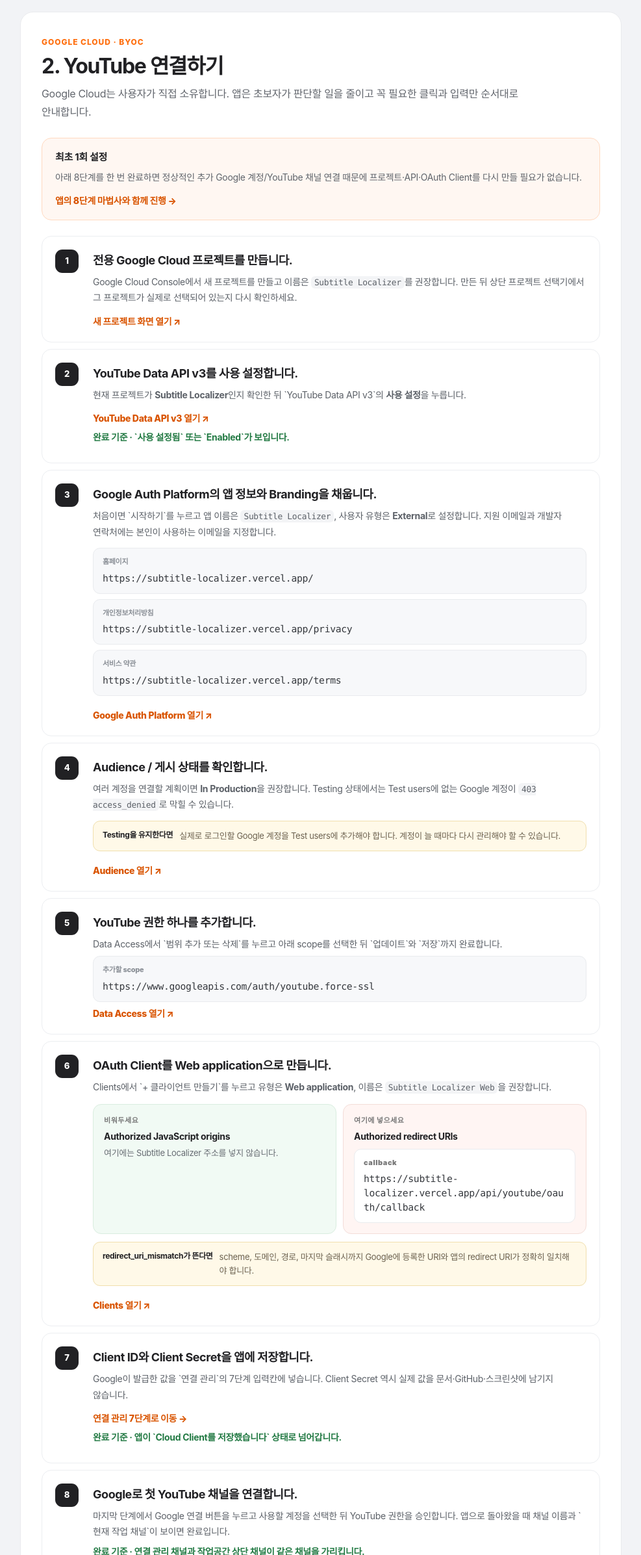
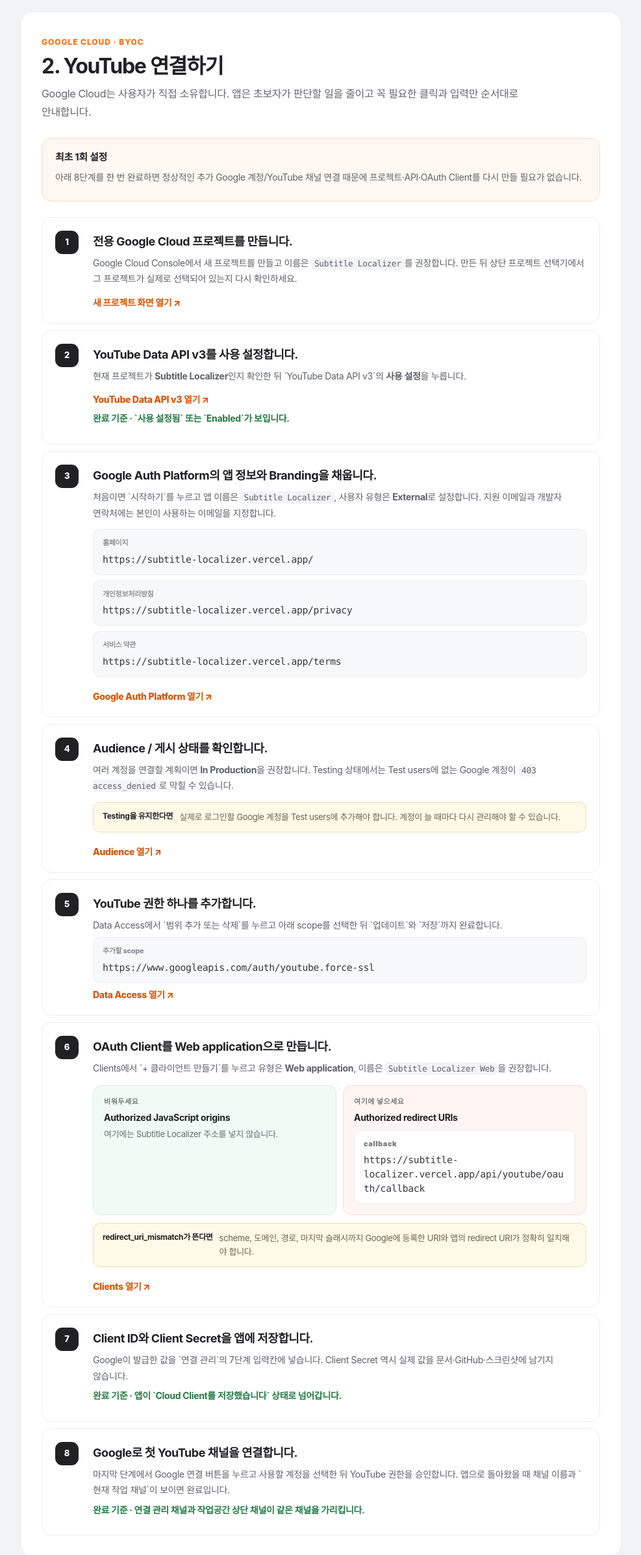
Before and after one commit to paran-coder/subtitle-localizer, a Next.js app: page /guide in a window 1280 px wide. Shown: the part 2430-4823 px from the top of the page at 65% size, without its empty margins (273-1260 px from the left). Built offline with nearby package versions, Linux system fonts and the light colour scheme; no server answers.

Commit message:
ui: remove redundant YouTube guide links

```diff
--- a/app/guide/page.tsx
+++ b/app/guide/page.tsx
@@ -85,7 +85,7 @@
 
         <section id="youtube" className="guide-section">
           <div className="guide-section-head"><span>GOOGLE CLOUD · BYOC</span><h2>2. YouTube 연결하기</h2><p>Google Cloud는 사용자가 직접 소유합니다. 앱은 초보자가 판단할 일을 줄이고 꼭 필요한 클릭과 입력만 순서대로 안내합니다.</p></div>
-          <div className="guide-callout is-orange"><strong>최초 1회 설정</strong><p>아래 8단계를 한 번 완료하면 정상적인 추가 Google 계정/YouTube 채널 연결 때문에 프로젝트·API·OAuth Client를 다시 만들 필요가 없습니다.</p><a href="/connections?setup=youtube&return=/guide">앱의 8단계 마법사와 함께 진행 →</a></div>
+          <div className="guide-callout is-orange"><strong>최초 1회 설정</strong><p>아래 8단계를 한 번 완료하면 정상적인 추가 Google 계정/YouTube 채널 연결 때문에 프로젝트·API·OAuth Client를 다시 만들 필요가 없습니다.</p></div>
 
           <div className="guide-steps">
             <Step number={1} title="전용 Google Cloud 프로젝트를 만듭니다."><p>Google Cloud Console에서 새 프로젝트를 만들고 이름은 <code>Subtitle Localizer</code>를 권장합니다. 만든 뒤 상단 프로젝트 선택기에서 그 프로젝트가 실제로 선택되어 있는지 다시 확인하세요.</p><a className="guide-action-link" href="https://console.cloud.google.com/projectcreate" target="_blank" rel="noreferrer">새 프로젝트 화면 열기 ↗</a></Step>
@@ -94,7 +94,7 @@
             <Step number={4} title="Audience / 게시 상태를 확인합니다."><p>여러 계정을 연결할 계획이면 <strong>In Production</strong>을 권장합니다. Testing 상태에서는 Test users에 없는 Google 계정이 <code>403 access_denied</code>로 막힐 수 있습니다.</p><div className="guide-note"><strong>Testing을 유지한다면</strong><span>실제로 로그인할 Google 계정을 Test users에 추가해야 합니다. 계정이 늘 때마다 다시 관리해야 할 수 있습니다.</span></div><a className="guide-action-link" href="https://console.cloud.google.com/auth/audience" target="_blank" rel="noreferrer">Audience 열기 ↗</a></Step>
             <Step number={5} title="YouTube 권한 하나를 추가합니다."><p>Data Access에서 `범위 추가 또는 삭제`를 누르고 아래 scope를 선택한 뒤 `업데이트`와 `저장`까지 완료합니다.</p><ValueBox label="추가할 scope" value={YOUTUBE_SCOPE} /><a className="guide-action-link" href="https://console.cloud.google.com/auth/scopes" target="_blank" rel="noreferrer">Data Access 열기 ↗</a></Step>
             <Step number={6} title="OAuth Client를 Web application으로 만듭니다."><p>Clients에서 `+ 클라이언트 만들기`를 누르고 유형은 <strong>Web application</strong>, 이름은 <code>Subtitle Localizer Web</code>을 권장합니다.</p><div className="guide-do-dont"><div><span>비워두세요</span><strong>Authorized JavaScript origins</strong><p>여기에는 Subtitle Localizer 주소를 넣지 않습니다.</p></div><div><span>여기에 넣으세요</span><strong>Authorized redirect URIs</strong><ValueBox label="callback" value={REDIRECT_URI} /></div></div><div className="guide-note"><strong>redirect_uri_mismatch가 뜬다면</strong><span>scheme, 도메인, 경로, 마지막 슬래시까지 Google에 등록한 URI와 앱의 redirect URI가 정확히 일치해야 합니다.</span></div><a className="guide-action-link" href="https://console.cloud.google.com/auth/clients" target="_blank" rel="noreferrer">Clients 열기 ↗</a></Step>
-            <Step number={7} title="Client ID와 Client Secret을 앱에 저장합니다."><p>Google이 발급한 값을 `연결 관리`의 7단계 입력칸에 넣습니다. Client Secret 역시 실제 값을 문서·GitHub·스크린샷에 남기지 않습니다.</p><a className="guide-action-link" href="/connections?setup=youtube&return=/guide">연결 관리 7단계로 이동 →</a><p className="guide-complete">완료 기준 · 앱이 `Cloud Client를 저장했습니다` 상태로 넘어갑니다.</p></Step>
+            <Step number={7} title="Client ID와 Client Secret을 앱에 저장합니다."><p>Google이 발급한 값을 `연결 관리`의 7단계 입력칸에 넣습니다. Client Secret 역시 실제 값을 문서·GitHub·스크린샷에 남기지 않습니다.</p><p className="guide-complete">완료 기준 · 앱이 `Cloud Client를 저장했습니다` 상태로 넘어갑니다.</p></Step>
             <Step number={8} title="Google로 첫 YouTube 채널을 연결합니다."><p>마지막 단계에서 Google 연결 버튼을 누르고 사용할 계정을 선택한 뒤 YouTube 권한을 승인합니다. 앱으로 돌아왔을 때 채널 이름과 `현재 작업 채널`이 보이면 완료입니다.</p><p className="guide-complete">완료 기준 · 연결 관리 채널과 작업공간 상단 채널이 같은 채널을 가리킵니다.</p></Step>
           </div>
         </section>
```
